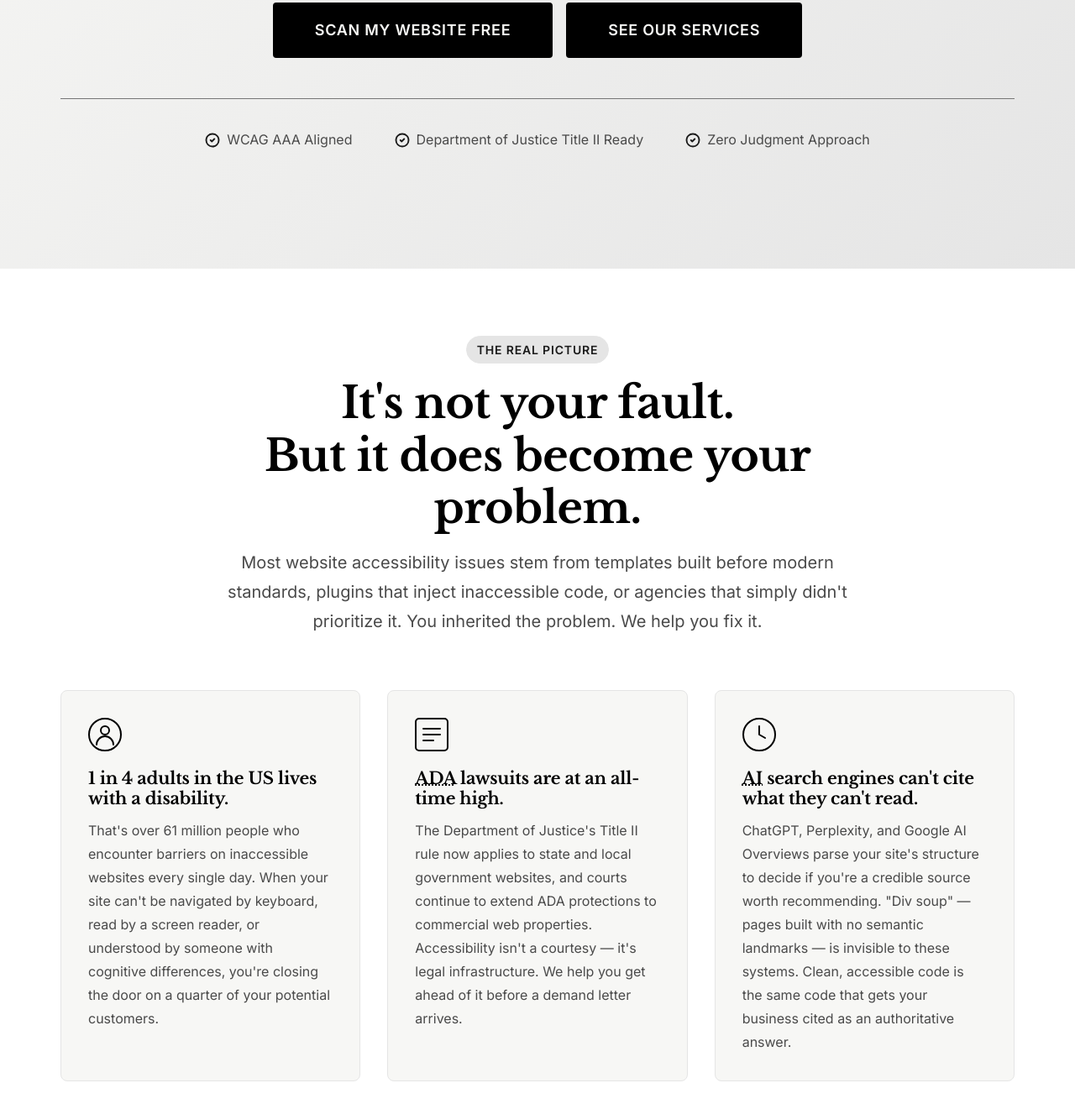
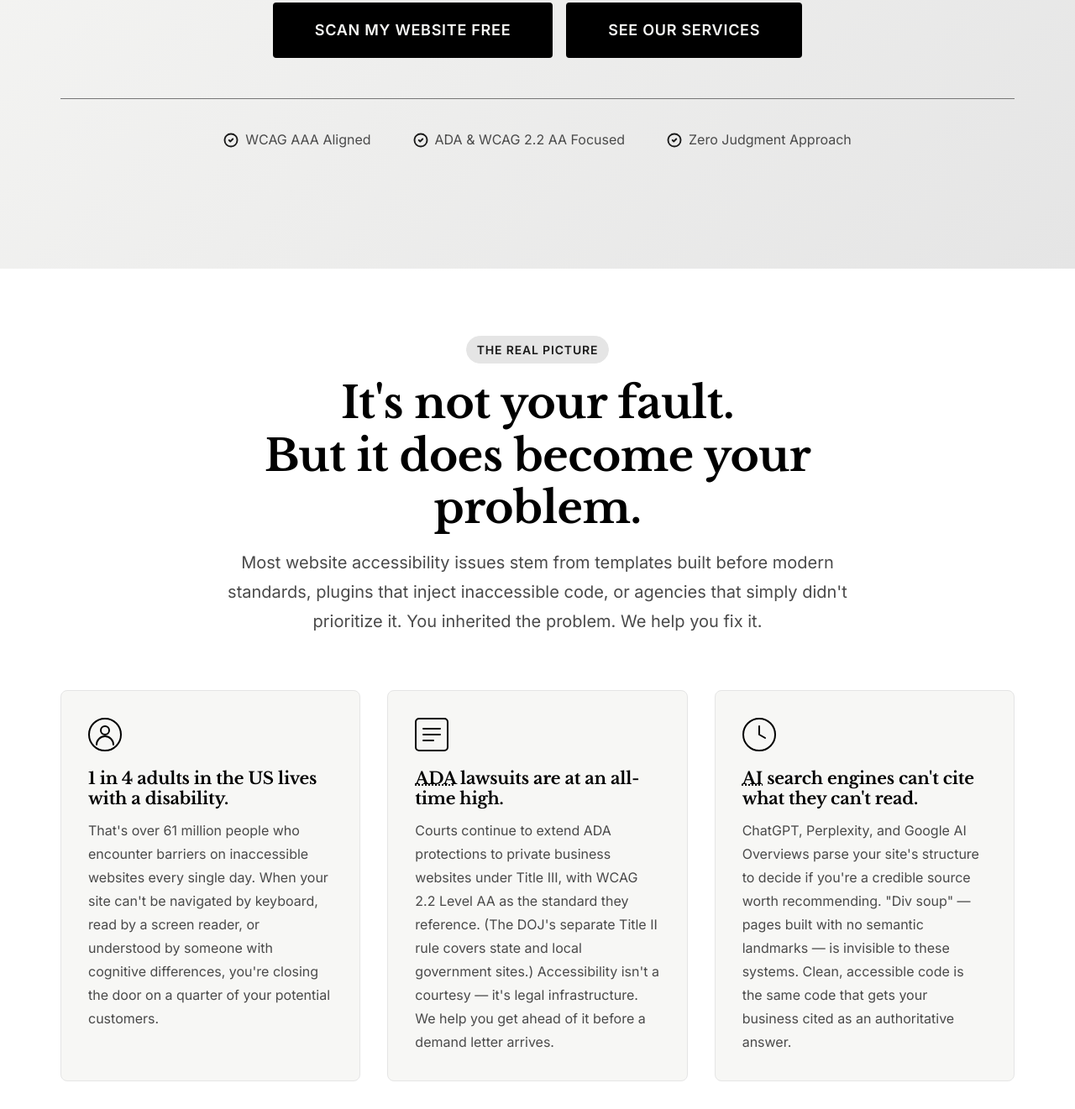
Before and after one commit to simplyblackandwhite/simple-black-and-white, a website: page views/index.html in a window 1280 px wide. Shown: the part 599-1920 px from the top of the page at 84% size. Drawn offline with nearby package versions, Linux system fonts and the light colour scheme; files that its build step writes are made by us from their sources.

Commit message:
Fix ADA framing: Title III for private businesses, Title II for government only

```diff
--- a/public/llms.txt
+++ b/public/llms.txt
@@ -21,7 +21,7 @@
 
 - Small and mid-size business owners who inherited inaccessible websites
 - Agencies and development teams needing accessibility guidance
-- Organizations preparing for DOJ Title II web accessibility compliance
+- Private businesses preparing for ADA Title III web accessibility expectations (and government/education entities under Title II)
 - Businesses wanting to improve their AI search engine visibility
 
 ## Our Approach
@@ -32,7 +32,7 @@ We position ourselves as a helpful ally rather than an intimidating auditor. We
 
 - Website: https://simplyblackandwhite.com
 - Services: Web Accessibility, Digital Compliance, AEO Consultancy
-- Standards: WCAG AAA aligned, DOJ Title II ready
+- Standards: WCAG 2.2 AA/AAA aligned, ADA Title III focused
 - Free tool: Homepage accessibility scanner with instant results
 
 ## Important Pages
--- a/views/index.html
+++ b/views/index.html
@@ -112,11 +112,11 @@
               </a>
             </div>
             <div role="listitem">
-              <a href="https://www.ada.gov/topics/title-ii/" target="_blank" rel="noopener" class="hero__trust-item" aria-label="Department of Justice Title II Ready — we meet federal web accessibility requirements. Opens ADA.gov in new tab.">
+              <a href="https://www.ada.gov/resources/web-guidance/" target="_blank" rel="noopener" class="hero__trust-item" aria-label="ADA and WCAG 2.2 AA focused — we align with recognized web accessibility standards. Opens ADA.gov in new tab.">
                 <span class="hero__trust-icon" aria-hidden="true">
                   <svg width="18" height="18" viewBox="0 0 24 24" fill="none" stroke="currentColor" stroke-width="2.5" stroke-linecap="round" stroke-linejoin="round" aria-hidden="true" focusable="false"><path d="M9 12l2 2 4-4"/><circle cx="12" cy="12" r="10"/></svg>
                 </span>
-                <span>Department of Justice Title II Ready</span>
+                <span>ADA &amp; WCAG 2.2 AA Focused</span>
               </a>
             </div>
             <div role="listitem">
@@ -188,10 +188,11 @@
             </div>
             <h3 id="why-legal-heading"><abbr title="Americans with Disabilities Act">ADA</abbr> lawsuits are at an all-time high.</h3>
             <p>
-              The Department of Justice's Title II rule now applies to state and local
-              government websites, and courts continue to extend ADA protections to
-              commercial web properties. Accessibility isn't a courtesy — it's legal
-              infrastructure. We help you get ahead of it before a demand letter arrives.
+              Courts continue to extend ADA protections to private business websites
+              under Title III, with WCAG 2.2 Level AA as the standard they reference.
+              (The DOJ's separate Title II rule covers state and local government sites.)
+              Accessibility isn't a courtesy — it's legal infrastructure. We help you get
+              ahead of it before a demand letter arrives.
             </p>
           </article>
 
```
Also changed, not shown: views/ai.html (+3 -3 lines), views/faq.html (+2 -2 lines).
